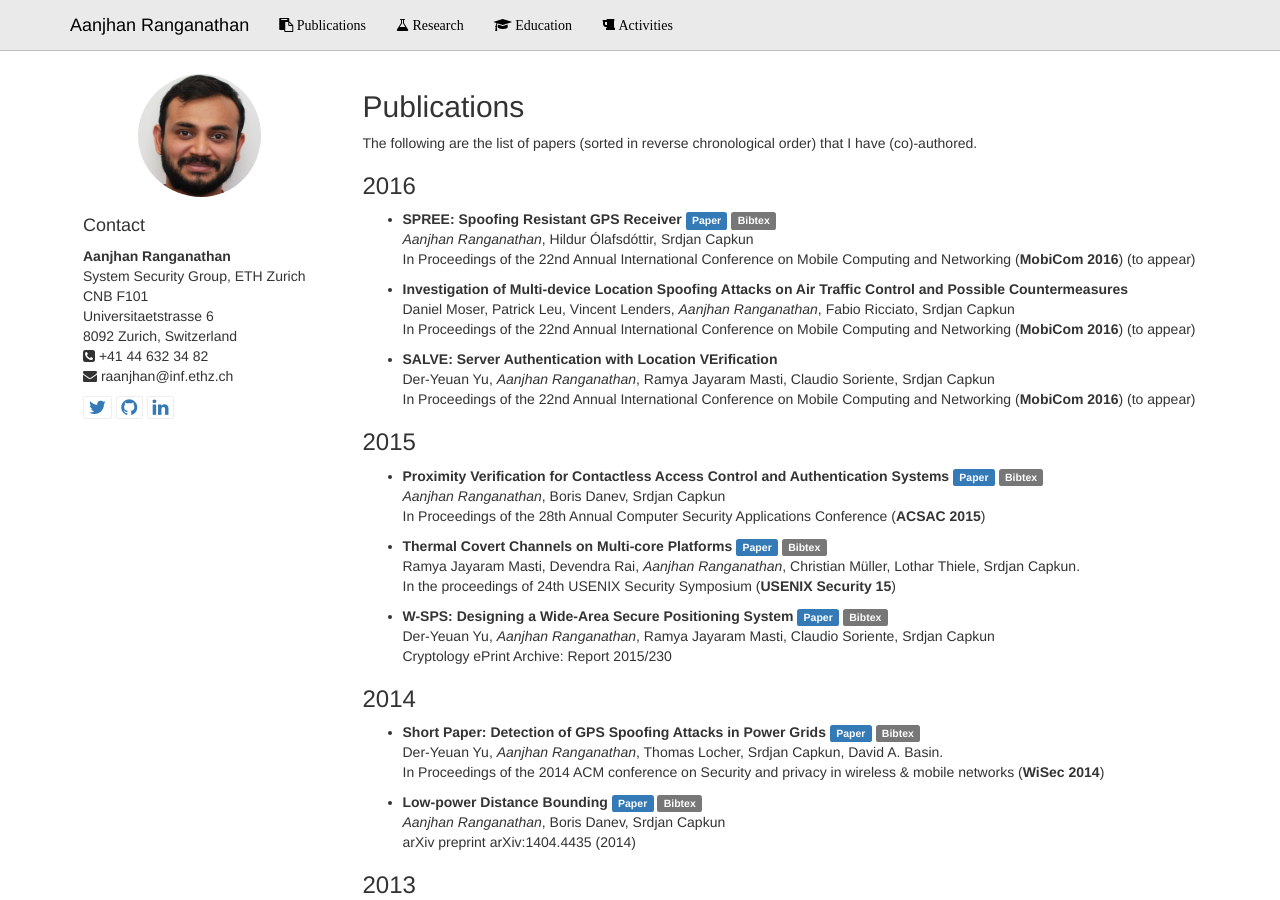
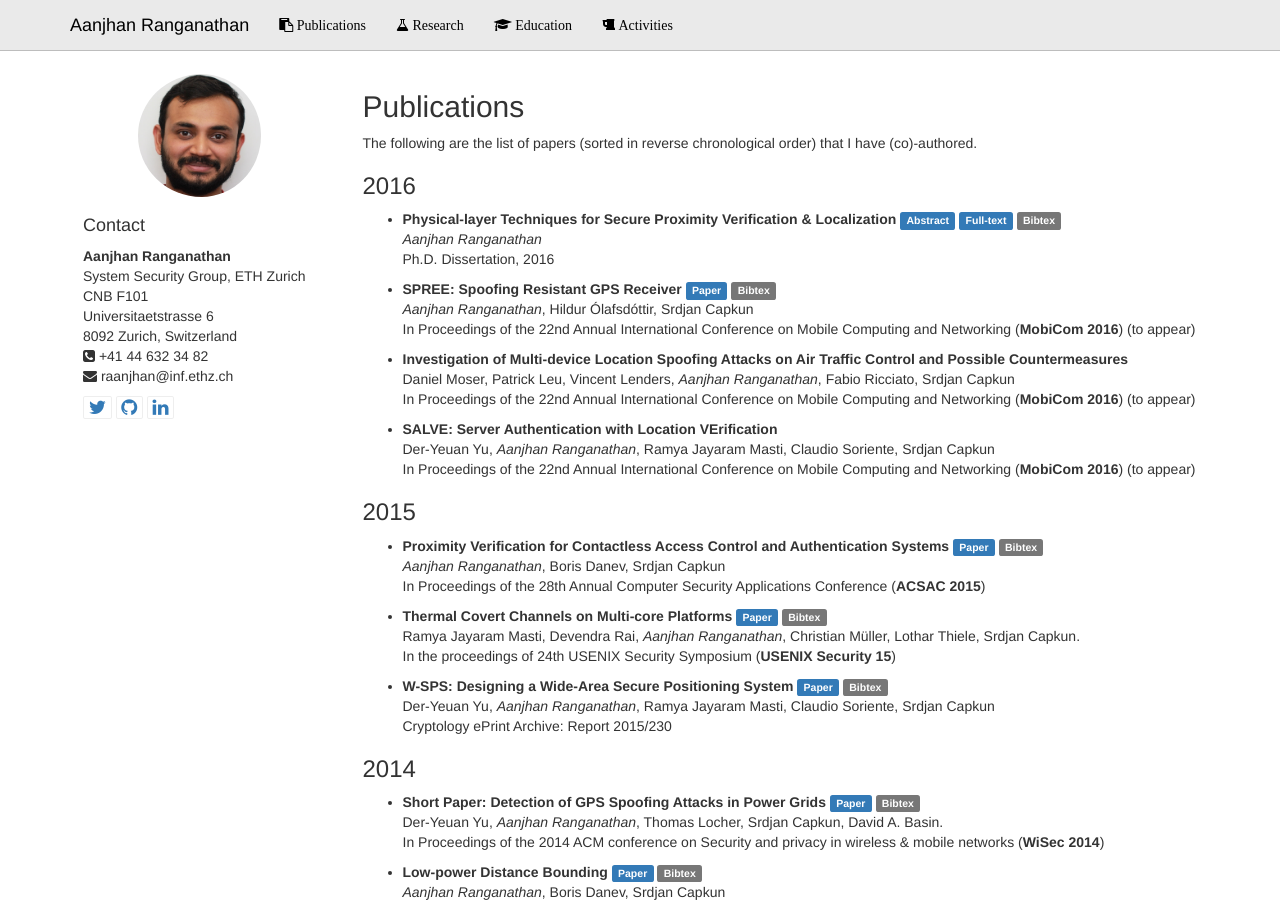
Before and after one commit to aanjhan/mywebsite, a Jekyll site: the page built from pubs/index.md, in a window 1280 px wide and 900 px high. Built offline with Jekyll 4.4.1, drawn with Linux system fonts in a browser that asks for light colours; Markdown is read by kramdown in place of the engine named in the settings.

Commit message:
thesis pdf, abstract and bibtex updated

```diff
--- /dev/null
+++ b/assets/aanjhan_thesis.bib
@@ -0,0 +1,5 @@
+@article{ranganathan2016physical,
+  title={Physical-layer Techniques for Secure Proximity Verification \& Localization},
+  author={Ranganathan, Aanjhan},
+  year={2016}
+}
--- a/pubs/index.md
+++ b/pubs/index.md
@@ -8,6 +8,11 @@ layout: default
 The following are the list of papers (sorted in reverse chronological order) that I have (co)-authored.
 
 ### 2016
+
+- **Physical-layer Techniques for Secure Proximity Verification & Localization**
+<a href="assets/thesis_abstract.pdf" class="label label-primary">Abstract</a> <a href="assets/aanjhan_thesis.pdf" class="label label-primary">Full-text</a> <a href="assets/aanjhan_thesis.bib" class="label label-default">Bibtex</a><br/>
+*Aanjhan Ranganathan*<br/>
+Ph.D. Dissertation, 2016
 
 - **SPREE: Spoofing Resistant GPS Receiver**
 <a href="assets/spree_arxiv.pdf" class="label label-primary">Paper</a> <a href="assets/spree_arxiv.bib" class="label label-default">Bibtex</a><br/>
```
Also changed, not shown: 9 other files.
